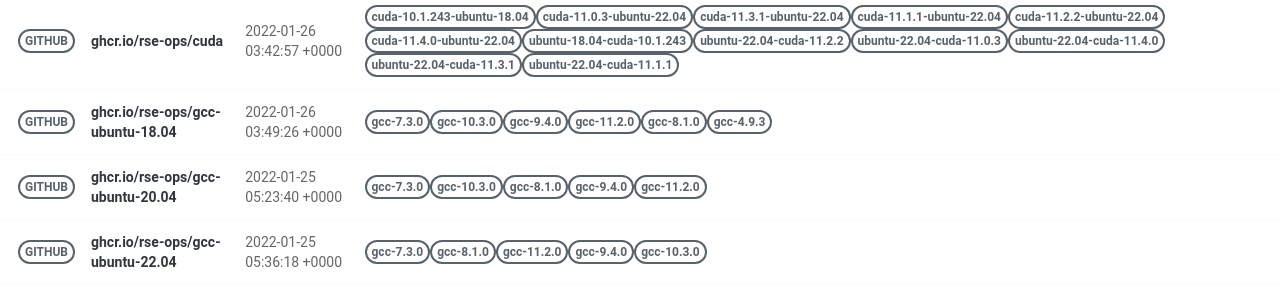
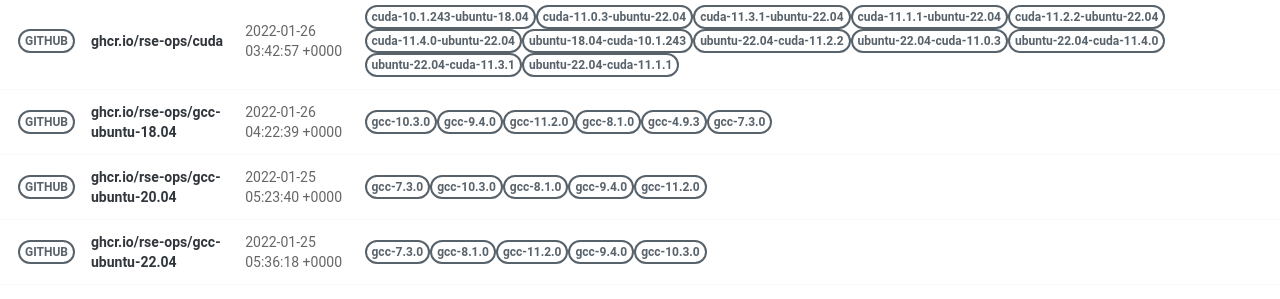
Before and after one commit to rse-ops/docker-images, a Jekyll site: the page built from pages/index.md, in a window 1280 px wide. Shown: the part 502-801 px from the top of the page. Built offline with Jekyll 4.4.1, drawn with Linux system fonts in a browser that asks for light colours; nearby versions of some CDN libraries.

Commit message:
Automated push to update library 2022-01-26

```diff
--- a/_library/ghcr.io-rse-ops-gcc-ubuntu-18.04.md
+++ b/_library/ghcr.io-rse-ops-gcc-ubuntu-18.04.md
@@ -1,14 +1,11 @@
 ---
 layout: container
 name: ghcr.io/rse-ops/gcc-ubuntu-18.04
-updated_at: 2022-01-26 03:49:26.386406
+updated_at: 2022-01-26 04:22:39.713568
 
 
 container_url: https://github.com/orgs/rse-ops/packages/container/package/gcc-ubuntu-18.04
 versions:
- - tag: gcc-7.3.0
-   dockerfile: https://github.com/rse-ops/docker-images/blob/main/ubuntu/gcc/Dockerfile
-   manifest: https://crane.ggcr.dev/manifest/ghcr.io/rse-ops/gcc-ubuntu-18.04:gcc-7.3.0
  - tag: gcc-10.3.0
    dockerfile: https://github.com/rse-ops/docker-images/blob/main/ubuntu/gcc/Dockerfile
    manifest: https://crane.ggcr.dev/manifest/ghcr.io/rse-ops/gcc-ubuntu-18.04:gcc-10.3.0
```
Also changed, not shown: other parts of _library/ghcr.io-rse-ops-gcc-ubuntu-18.04.md (+3 -0 lines).
